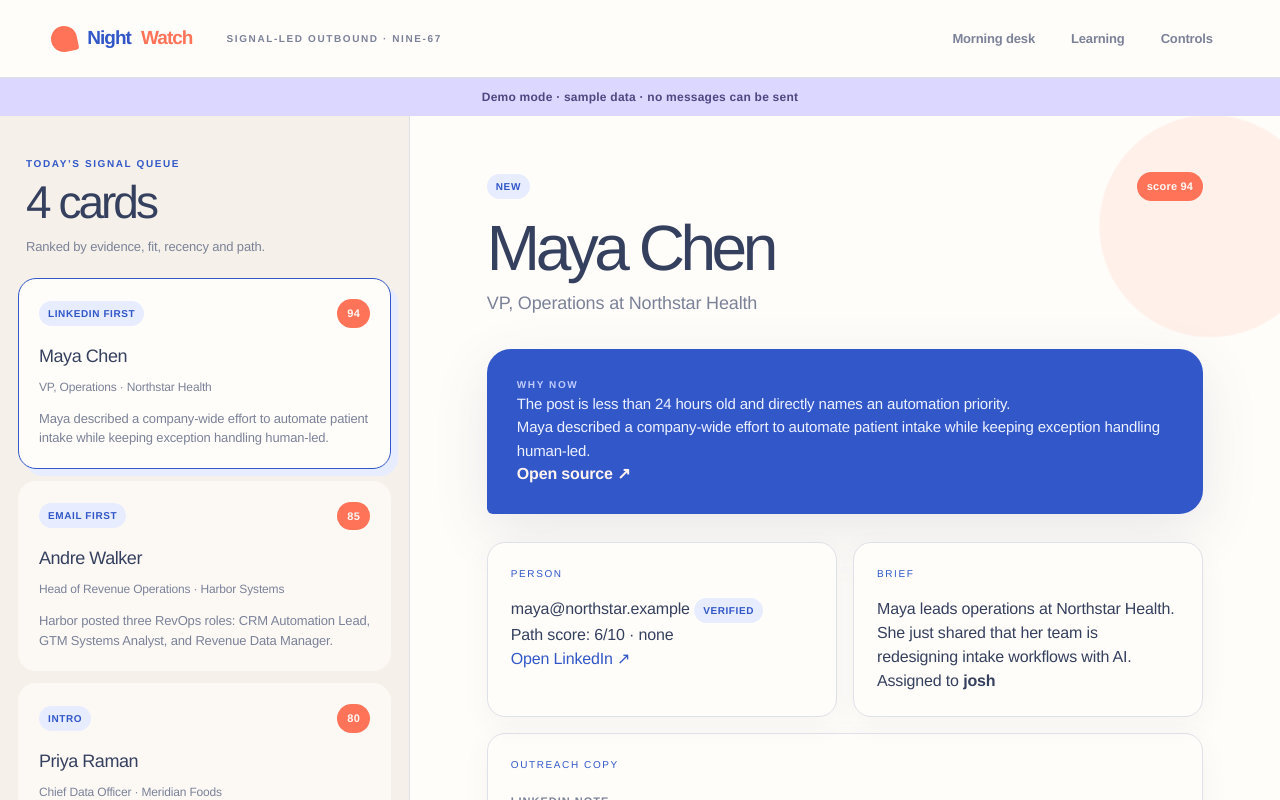
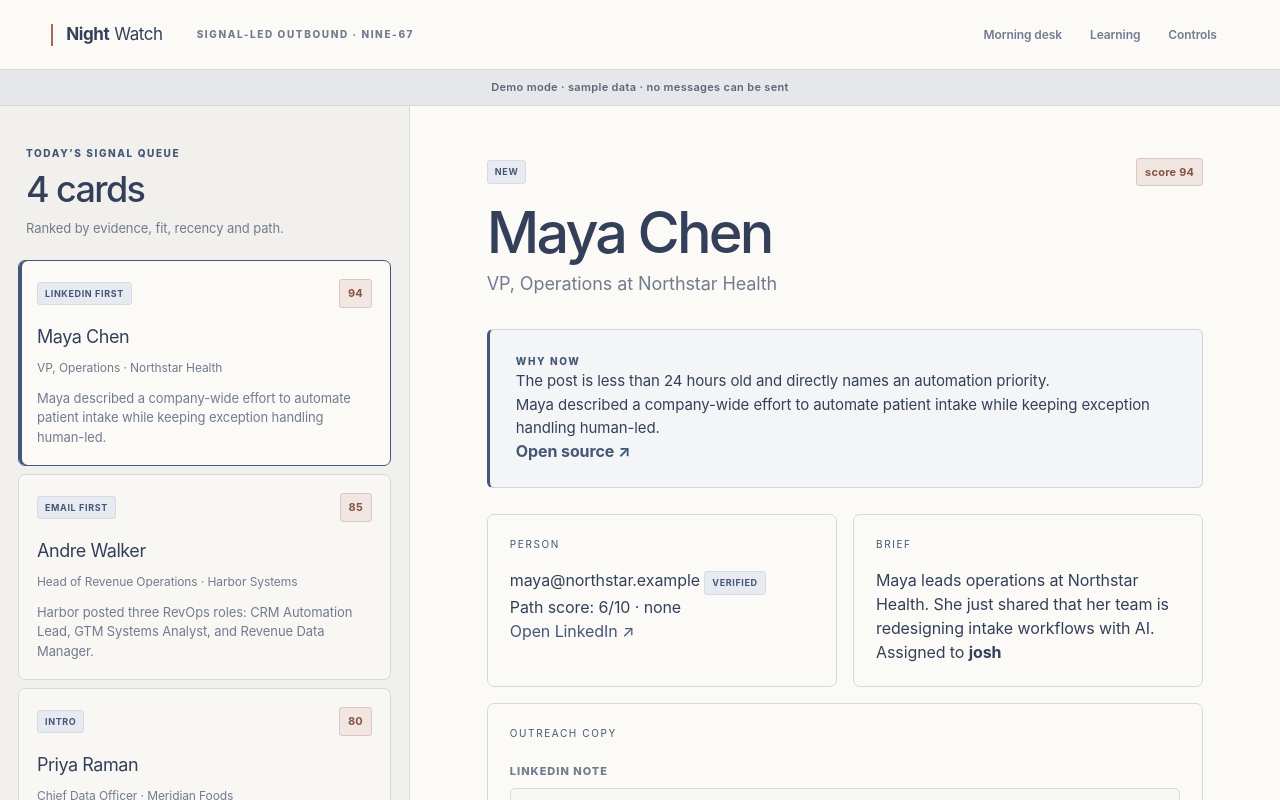
Before and after one commit to githolla/night-watch, a Next.js app: page / in a window 1280 px wide. Shown: the top 800 px of the page. Built offline with nearby package versions, Linux system fonts and the light colour scheme; no server answers.

Commit message:
Refine interface for a restrained B2B aesthetic

```diff
--- a/src/app/globals.css
+++ b/src/app/globals.css
@@ -1,78 +1,78 @@
 @import "tailwindcss";
 
 :root{
-  --ink:#35405f;
-  --muted:#7b8298;
-  --canvas:#e8e9ee;
-  --paper:#fffdf9;
-  --soft:#f5f1ea;
-  --line:#dfe1e8;
-  --blue:#3157c8;
-  --blue-soft:#e7ecff;
-  --coral:#ff7358;
-  --coral-soft:#fff0ea;
-  --lavender:#dcd7ff;
-  --shadow:0 18px 55px rgba(72,80,120,.12);
+  --ink:#34405a;
+  --muted:#727b8f;
+  --canvas:#e9e9e7;
+  --paper:#fbfaf7;
+  --soft:#f1f0ec;
+  --line:#d8d9dc;
+  --blue:#435779;
+  --blue-soft:#e7eaf0;
+  --coral:#a56958;
+  --coral-soft:#f1e6e1;
+  --lavender:#e6e7eb;
+  --shadow:0 10px 30px rgba(68,74,90,.08);
 }
 
 *{box-sizing:border-box}
 html{background:var(--canvas)}
-body{margin:0;background:var(--paper);color:var(--ink);font-family:"Helvetica Neue",Arial,sans-serif;letter-spacing:-.01em}
+body{margin:0;background:var(--paper);color:var(--ink);font-family:Inter,"Helvetica Neue",Arial,sans-serif;letter-spacing:-.006em}
 button,input,textarea{font:inherit;color:inherit}
 button{cursor:pointer}
 a{color:var(--blue);text-underline-offset:3px}
 .shell{min-height:100vh;background:var(--paper)}
 
-.topbar{height:78px;background:rgba(255,253,249,.94);border-bottom:1px solid var(--line);display:flex;align-items:center;padding:0 clamp(22px,4vw,64px);gap:34px;position:sticky;top:0;z-index:20;backdrop-filter:blur(18px)}
-.brand{font-size:19px;font-weight:800;letter-spacing:-.05em;color:var(--blue);display:flex;align-items:center;gap:10px}
-.brand:before{content:"";width:26px;height:26px;border-radius:50% 50% 12% 50%;background:var(--coral);display:block;transform:rotate(-12deg)}
-.brand span{color:var(--coral)}
+.topbar{height:70px;background:rgba(251,250,247,.97);border-bottom:1px solid var(--line);display:flex;align-items:center;padding:0 clamp(22px,4vw,64px);gap:34px;position:sticky;top:0;z-index:20;backdrop-filter:blur(12px)}
+.brand{font-size:17px;font-weight:700;letter-spacing:-.025em;color:var(--ink);display:flex;align-items:center;gap:5px}
+.brand:before{content:"";width:2px;height:22px;background:var(--coral);display:block;margin-right:8px}
+.brand span{color:var(--ink);font-weight:400}
 .topbar>.eyebrow{color:var(--muted)}
 .nav{display:flex;gap:4px;margin-left:auto}
-.nav a{color:var(--muted);text-decoration:none;padding:10px 16px;border-radius:999px;font-size:13px;font-weight:600}
+.nav a{color:var(--muted);text-decoration:none;padding:9px 12px;border-radius:4px;font-size:12px;font-weight:600}
 .nav a:hover{background:var(--blue-soft);color:var(--blue)}
 
-.demo-banner{background:var(--lavender);color:#4e4782;text-align:center;padding:10px 16px;font-weight:700;font-size:12px;letter-spacing:.02em}
+.demo-banner{background:var(--lavender);color:#5e6575;text-align:center;padding:9px 16px;font-weight:600;font-size:11px;letter-spacing:.03em;border-bottom:1px solid #d7d8dc}
 .desk{display:grid;grid-template-columns:minmax(330px,410px) minmax(0,1fr);min-height:calc(100vh - 78px)}
 .queue{border-right:1px solid var(--line);overflow:auto;background:var(--soft);padding-bottom:22px}
 .queue-head{padding:40px 26px 22px;position:sticky;top:0;background:linear-gradient(180deg,var(--soft) 78%,rgba(245,241,234,0));z-index:2}
 .eyebrow{text-transform:uppercase;letter-spacing:.16em;font-size:10px;font-weight:800;color:var(--blue)}
 h1,h2,h3,p{margin-top:0}
-.queue h1{font-size:46px;line-height:.95;letter-spacing:-.065em;margin:10px 0 12px;font-weight:500}
+.queue h1{font-size:36px;line-height:1;letter-spacing:-.045em;margin:10px 0 12px;font-weight:500}
 .queue-head p{color:var(--muted);font-size:13px;max-width:260px;line-height:1.5}
-.queue-card{position:relative;margin:0 18px 12px;padding:20px;border:1px solid transparent;background:rgba(255,253,249,.76);border-radius:18px;width:calc(100% - 36px);text-align:left;color:inherit;transition:transform .18s ease,box-shadow .18s ease,border-color .18s ease}
-.queue-card:hover{transform:translateY(-2px);box-shadow:0 12px 30px rgba(62,70,105,.08)}
-.queue-card.active{border-color:var(--blue);background:var(--paper);box-shadow:7px 7px 0 var(--blue-soft)}
+.queue-card{position:relative;margin:0 18px 8px;padding:18px;border:1px solid var(--line);background:rgba(251,250,247,.76);border-radius:7px;width:calc(100% - 36px);text-align:left;color:inherit;transition:background .15s ease,border-color .15s ease}
+.queue-card:hover{background:var(--paper);border-color:#b9bdc7}
+.queue-card.active{border-color:var(--blue);background:var(--paper);box-shadow:inset 3px 0 0 var(--blue)}
 .queue-card-top,.row{display:flex;align-items:center;gap:10px}
-.score{margin-left:auto;background:var(--coral);color:#fff8f4;border-radius:999px;padding:6px 10px;font-weight:800;font-size:11px;letter-spacing:.02em}
-.badge{display:inline-block;background:var(--blue-soft);color:var(--blue);border-radius:999px;padding:5px 9px;font-size:10px;font-weight:800;text-transform:uppercase;letter-spacing:.06em}
+.score{margin-left:auto;background:var(--coral-soft);color:#875342;border-radius:3px;padding:5px 8px;font-weight:700;font-size:11px;letter-spacing:.02em;border:1px solid #ddc6bd}
+.badge{display:inline-block;background:var(--blue-soft);color:var(--blue);border-radius:3px;padding:4px 7px;font-size:9px;font-weight:700;text-transform:uppercase;letter-spacing:.07em;border:1px solid #d6dae3}
 .queue-card h3{margin:15px 0 4px;font-size:18px;letter-spacing:-.025em}
 .queue-card small{color:var(--muted);font-size:12px}
 .queue-card p{font-size:13px;color:var(--muted);line-height:1.5;margin:11px 0 0}
 
-.detail{overflow:auto;padding:56px clamp(30px,6vw,90px);background-image:radial-gradient(circle at 92% 7%,var(--coral-soft) 0 110px,transparent 112px)}
+.detail{overflow:auto;padding:52px clamp(30px,6vw,90px);background:var(--paper)}
 .detail-inner{max-width:920px;margin:auto}
-.detail h1{font-size:clamp(42px,5vw,70px);font-weight:500;letter-spacing:-.07em;line-height:.93;margin:18px 0 12px;max-width:760px}
+.detail h1{font-size:clamp(38px,4.5vw,58px);font-weight:500;letter-spacing:-.05em;line-height:.98;margin:18px 0 10px;max-width:760px}
 .subtitle{color:var(--muted);font-size:18px;margin-bottom:32px}
-.signal{border:0;background:var(--blue);color:#eef1ff;padding:28px 30px;margin:28px 0;border-radius:24px 24px 24px 6px;box-shadow:var(--shadow)}
-.signal .eyebrow{color:#bfcaff}
+.signal{border:1px solid #cfd3dc;border-left:3px solid var(--blue);background:#f4f5f7;color:var(--ink);padding:24px 26px;margin:26px 0;border-radius:6px;box-shadow:none}
+.signal .eyebrow{color:var(--blue)}
 .signal p{font-size:15px;line-height:1.55;max-width:720px}
-.signal a{color:#fff4ef;font-weight:700}
+.signal a{color:var(--blue);font-weight:700}
 .grid{display:grid;grid-template-columns:1fr 1fr;gap:16px}
-.panel{background:var(--paper);border:1px solid var(--line);border-radius:18px;padding:23px;box-shadow:0 8px 28px rgba(72,80,120,.05)}
+.panel{background:var(--paper);border:1px solid var(--line);border-radius:7px;padding:22px;box-shadow:none}
 .panel h2{font-size:10px;text-transform:uppercase;letter-spacing:.16em;color:var(--blue);margin-bottom:16px}
 .panel p,.panel li{line-height:1.5}
-.job-block{margin-top:16px;background:var(--coral-soft);border-color:#ffd6cb;box-shadow:none}
+.job-block{margin-top:16px;background:#f4f1ee;border-color:#ddd7d2;box-shadow:none}
 .job-block h3{font-size:22px;margin-bottom:8px}
 .copybox{margin-top:16px!important}
 .copybox label{font-size:11px;font-weight:800;text-transform:uppercase;letter-spacing:.09em;color:var(--muted)}
-.copybox textarea,.copybox input{width:100%;background:#faf9f7;border:1px solid var(--line);border-radius:12px;padding:14px 15px;margin:7px 0 17px;resize:vertical;outline:none;line-height:1.5}
+.copybox textarea,.copybox input{width:100%;background:#f8f7f4;border:1px solid var(--line);border-radius:5px;padding:13px 14px;margin:7px 0 17px;resize:vertical;outline:none;line-height:1.5}
 .copybox textarea:focus,.copybox input:focus{border-color:var(--blue);box-shadow:0 0 0 3px var(--blue-soft);background:var(--paper)}
 .actions{display:flex;gap:9px;flex-wrap:wrap;margin:22px 0}
-.btn{border:1px solid #c7cbda;border-radius:999px;padding:11px 17px;background:var(--paper);font-size:12px;font-weight:800;text-decoration:none;display:inline-block}
+.btn{border:1px solid #c4c8d0;border-radius:5px;padding:10px 15px;background:var(--paper);font-size:12px;font-weight:700;text-decoration:none;display:inline-block}
 .btn:hover{border-color:var(--blue);color:var(--blue)}
 .btn.primary{background:var(--blue);border-color:var(--blue);color:#f5f7ff}
-.btn.lime{background:var(--coral);border-color:var(--coral);color:#fff8f4}
+.btn.lime{background:var(--paper);border-color:var(--blue);color:var(--blue)}
 .btn.danger{border-color:#df796c;color:#b64e43;background:var(--coral-soft)}
 .btn:disabled,.disabled{opacity:.42;pointer-events:none}
 .steps{list-style:none;padding:0;margin:0}
@@ -80,7 +80,7 @@
 .steps input{accent-color:var(--blue)}
 
 .login{min-height:100vh;display:grid;place-items:center;background:var(--canvas);padding:24px}
-.login-card{width:min(440px,92vw);background:var(--paper);padding:44px;border-radius:28px;box-shadow:var(--shadow)}
+.login-card{width:min(440px,92vw);background:var(--paper);padding:44px;border-radius:8px;box-shadow:var(--shadow)}
 .login-card h1{font-size:48px;line-height:.95;letter-spacing:-.065em;font-weight:500;margin:14px 0 20px}
 .login-card input{width:100%;padding:14px;border:1px solid var(--line);border-radius:12px;margin:8px 0;background:#faf9f7}
 .login-card button{width:100%;margin-top:12px}
@@ -89,11 +89,11 @@
 .stats{padding:58px clamp(24px,6vw,90px);max-width:1280px;margin:auto}
 .stats>h1{font-size:clamp(46px,7vw,82px);letter-spacing:-.075em;line-height:.92;font-weight:500;margin:16px 0 44px;max-width:760px}
 .metrics{display:grid;grid-template-columns:repeat(4,1fr);gap:14px}
-.metric{background:var(--soft);padding:24px;border:1px solid transparent;border-radius:18px;color:var(--muted);font-size:12px;font-weight:700}
-.metric:nth-child(2){background:var(--blue);color:#dfe5ff}
-.metric:nth-child(3){background:var(--coral);color:#fff5f0}
+.metric{background:var(--soft);padding:24px;border:1px solid var(--line);border-radius:7px;color:var(--muted);font-size:12px;font-weight:700}
+.metric:nth-child(2){background:#e7eaf0;color:var(--blue)}
+.metric:nth-child(3){background:#eee8e4;color:#855849}
 .metric strong{display:block;font-size:42px;letter-spacing:-.055em;font-weight:500;margin-top:20px;color:inherit}
-table{width:100%;border-collapse:separate;border-spacing:0;background:var(--paper);margin-top:24px;border:1px solid var(--line);border-radius:18px;overflow:hidden}
+table{width:100%;border-collapse:separate;border-spacing:0;background:var(--paper);margin-top:24px;border:1px solid var(--line);border-radius:7px;overflow:hidden}
 th,td{text-align:left;padding:15px;border-bottom:1px solid var(--line);font-size:13px}
 th{color:var(--muted);font-size:10px;text-transform:uppercase;letter-spacing:.1em;background:var(--soft)}
 tr:last-child td{border-bottom:0}
```
